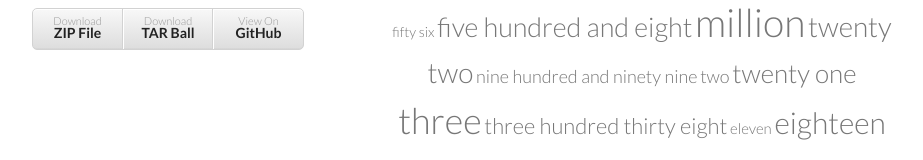
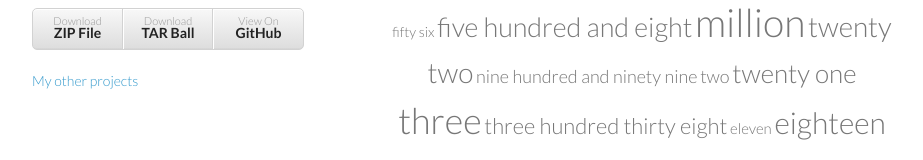
Before and after one commit to nmussy/readint, a plain HTML site: page index.html in a window 1280 px wide. Shown: the part 214-374 px from the top of the page, without its empty margins (178-1101 px from the left). Drawn offline with Linux system fonts and the light colour scheme; no server answers.

Commit message:
Link to index

```diff
--- a/index.html
+++ b/index.html
@@ -28,6 +28,7 @@
           <li><a href="https://github.com/nmussy/readint/tarball/master">Download <strong>TAR Ball</strong></a></li>
           <li><a href="https://github.com/nmussy/readint">View On <strong>GitHub</strong></a></li>
         </ul>
+        <p><a href="http://nmussy.github.io">My other projects</a></p>
       </header>
       <section>
         <h1>Demo</h1>
```
